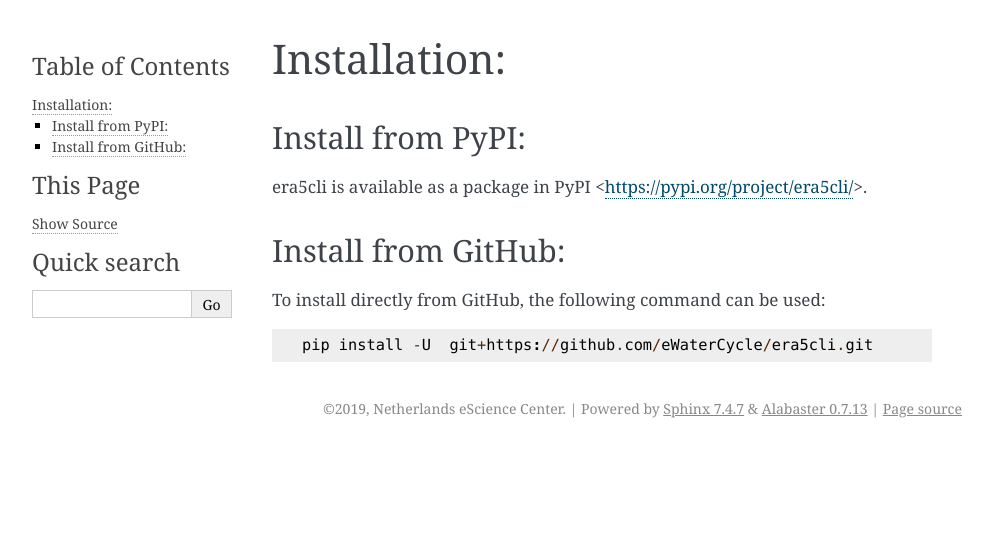
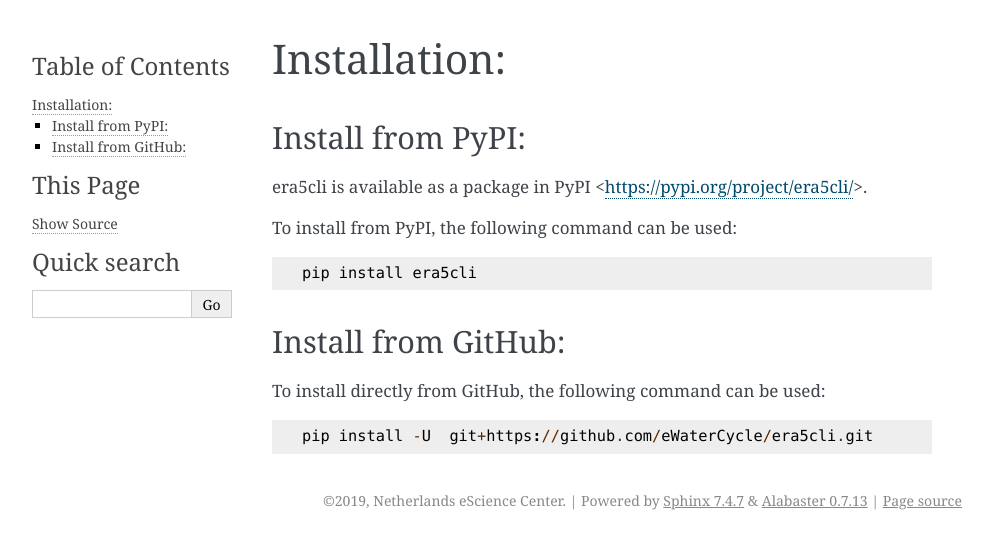
Before and after one commit to eWaterCycle/era5cli, a Sphinx documentation site: the page built from docs/source/installation.rst, in a window 1280 px wide. Shown: the top 549 px of the page, without its empty margins (148-1141 px from the left). Built offline with Sphinx 7.4.7, drawn with Linux system fonts in a browser that asks for light colours.

Commit message:
adding installation guide for PyPI (#28)

```diff
--- a/docs/source/installation.rst
+++ b/docs/source/installation.rst
@@ -5,6 +5,11 @@ Install from PyPI:
 ~~~~~~~~~~~~~~~~~~
 era5cli is available as a package in PyPI <https://pypi.org/project/era5cli/>.
 
+To install from PyPI, the following command can be used:
+::
+
+   pip install era5cli
+
 Install from GitHub:
 ~~~~~~~~~~~~~~~~~~~~
 To install directly from GitHub, the following command can be used:
```
